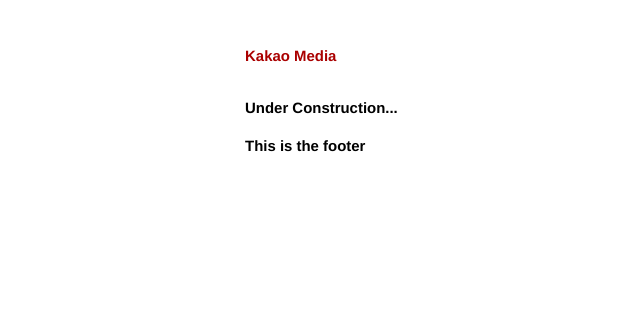
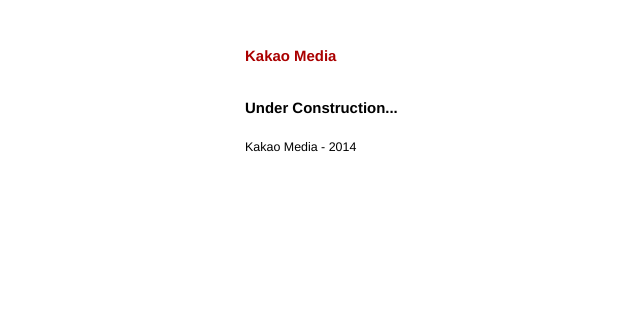
Before and after one commit to KakaoMedia/kakaomedia.github.io, a Jekyll site: the page built from index.html, in a window 1280 px wide. Shown: the top 330 px of the page, without its empty margins (81-721 px from the left). Built offline with Jekyll 4.4.1, drawn with Linux system fonts in a browser that asks for light colours; Markdown is read by kramdown in place of the engine named in the settings.

Commit message:
Test con integración de _includes

```diff
--- a/_includes/footer.html
+++ b/_includes/footer.html
@@ -1 +1 @@
-<h1>This is the footer </h1>
+<small>Kakao Media - 2014 </small>
```
